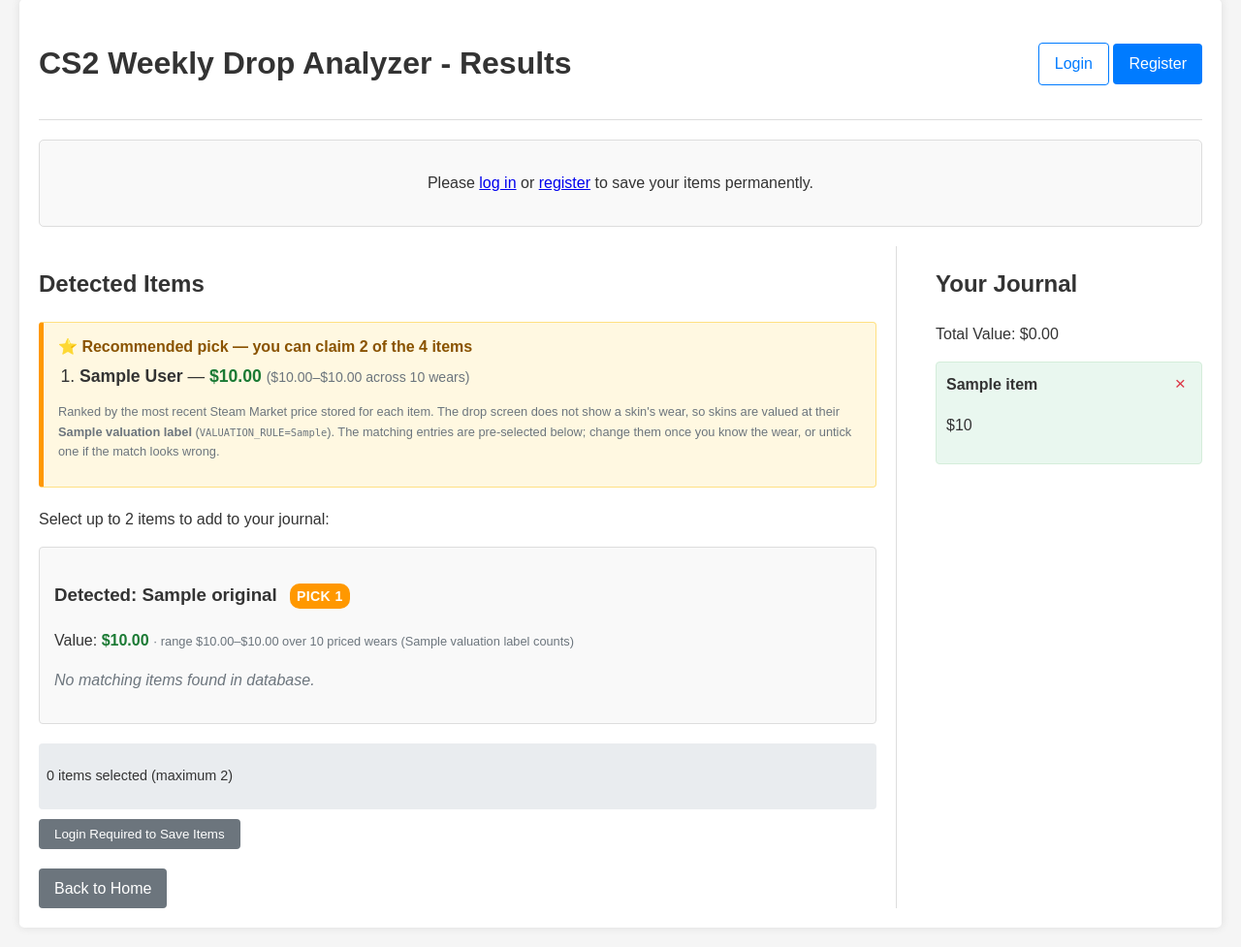
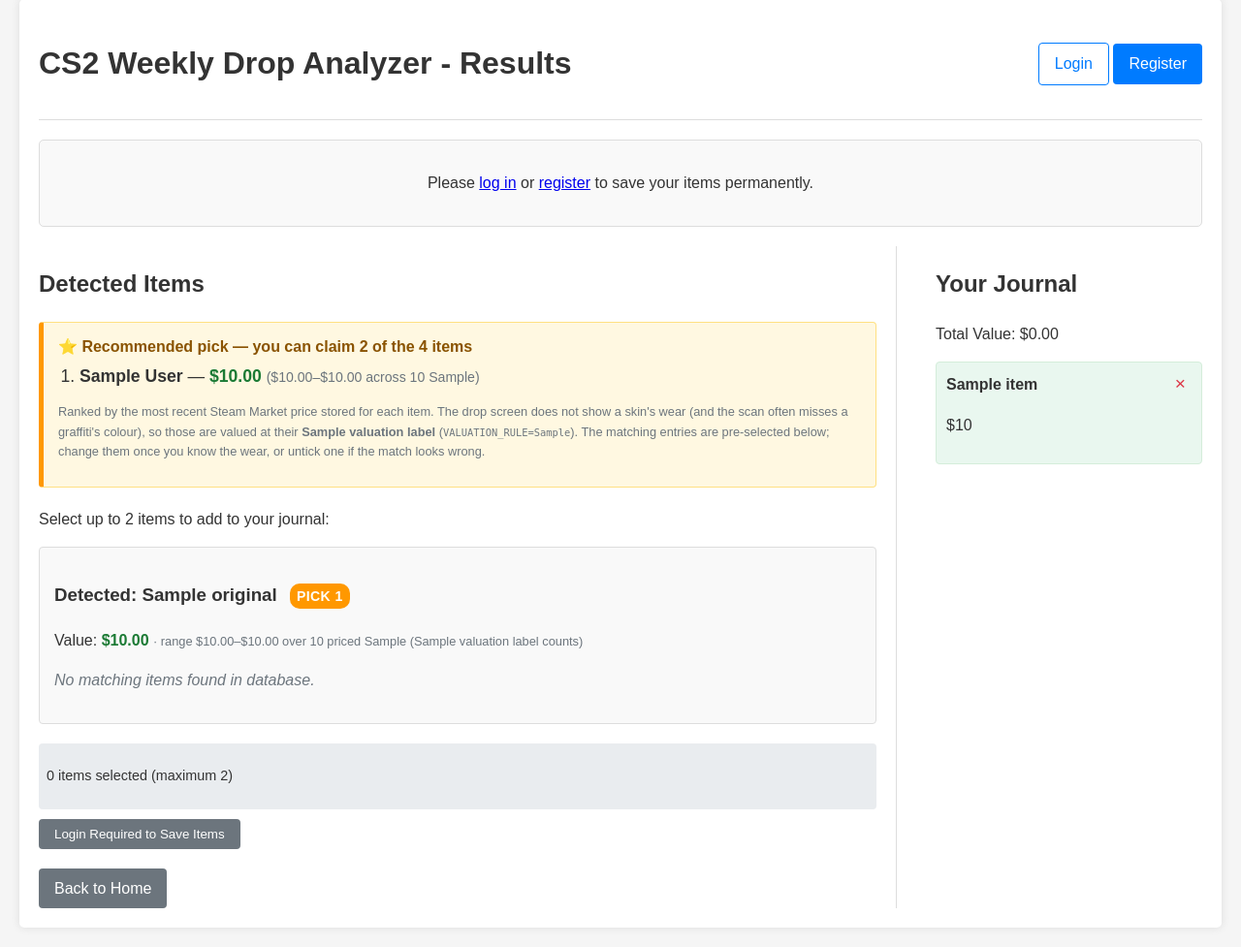
Before and after one commit to Bogzx/CS-Weekly-Item-Journal, a Flask app: template templates/results.html in a window 1280 px wide. Shown: the part 21-998 px from the top of the page at 97% size. Run offline with Flask 3, Linux system fonts and the light colour scheme; the template is opened without the code that fills it: most values are stand-ins (such as "Sample title", 1, 10 or a date in 2020); some libraries are stand-ins or nearby versions.

Commit message:
Treat a graffiti's unknown colour like a skin's unknown wear
Running the golden screenshot through the new pipeline showed the OCR
crop returns "Sealed Graffiti | Sorry" without the colour. Every colour
normalises to the same name, so the slot silently became whichever
colour came first in the table (Brick Red), at that colour's price.

When the colour is missing, the slot now lists all colours and is
valued over them with VALUATION_RULE, like a skin's wears; the page
says "colours" instead of "wears". When the colour was read, the
closest colour name is selected instead of the arbitrary top hit
(tolerating OCR slips such as "Tiger 0range").

```diff
--- a/app.py
+++ b/app.py
@@ -692,6 +692,27 @@ def ensure_dict(obj):
     # If all else fails, just wrap it in a dictionary
     return {'value': obj}
 
+def closest_graffiti_colour(ocr_colour, variations):
+    """The graffiti variation whose '(Colour)' best matches the OCR'd colour.
+
+    Returns None when nothing is reasonably close (an OCR fragment rather
+    than a colour), so the caller keeps the matcher's own pick.
+    """
+    from difflib import SequenceMatcher
+
+    wanted = ocr_colour.strip().lower()
+    best, best_ratio = None, 0.0
+    for variation in variations or []:
+        variation = ensure_dict(variation)
+        found = re.search(r'\(([^()]*)\)$', variation.get('name') or '')
+        if not found:
+            continue
+        ratio = SequenceMatcher(None, wanted, found.group(1).lower()).ratio()
+        if ratio > best_ratio:
+            best, best_ratio = variation, ratio
+    return best if best_ratio >= 0.6 else None
+
+
 def match_items_in_database(item_names):
     """Match detected item names to the database using the ItemMatcher."""
     results = []
@@ -771,9 +792,38 @@ def match_items_in_database(item_names):
                 # Use case matches instead of all matches
                 match_list = case_matches
 
-            # For graffiti items, only show the best match
+            # For graffiti items, only show the best match -- unless the OCR
+            # text lost the colour in brackets (the crop usually cuts it off),
+            # in which case the best match is an arbitrary colour and every
+            # colour is listed, like the wears of a skin.
             elif best_match.get('item_type') == 'graffiti':
+                colour = re.search(r'\(([^)]*)\)\s*$', cleaned_name)
+                if colour:
+                    # Every colour normalises to the same name, so the
+                    # matcher's top hit is an arbitrary one; use the colour
+                    # that was actually read.
+                    chosen = closest_graffiti_colour(colour.group(1), match_result['all_wear_variations'])
+                    if chosen is not None:
+                        best_match_entry.update(
+                            id=chosen.get('id'), name=chosen.get('name', 'Unknown Item'),
+                            collection=chosen.get('collection', ''), price=chosen.get('price'),
+                            price_type=chosen.get('price_type', 'unknown'))
                 match_list = [best_match_entry]
+                if not colour:
+                    for variation in match_result['all_wear_variations']:
+                        variation = ensure_dict(variation)
+                        if variation.get('id') == best_match.get('id'):
+                            continue
+                        match_list.append({
+                            'id': variation.get('id'),
+                            'name': variation.get('name', 'Unknown Item'),
+                            'collection': variation.get('collection', ''),
+                            'price': variation.get('price'),
+                            'price_type': variation.get('price_type', 'unknown'),
+                            'item_type': variation.get('item_type', ''),
+                            'score': 0.0,
+                            'confidence': 'variation'
+                        })
 
             # For all other items, process normally
             else:
@@ -856,17 +906,24 @@ def _as_price(value):
     return price
 
 
+GRAFFITI_PREFIX = 'Sealed Graffiti | '
+
+
 def base_item_name(name):
-    """Strip a trailing skin wear, e.g. 'AK-47 | Redline (Field-Tested)' -> 'AK-47 | Redline'.
-
-    Only the five wears are stripped. A graffiti colour such as
-    '(Tiger Orange)' names a different market item, not a wear, and stays.
+    """The item without the variant the drop screen does not reliably show.
+
+    'AK-47 | Redline (Field-Tested)' -> 'AK-47 | Redline' (the screen never
+    shows wear) and 'Sealed Graffiti | Sorry (Tiger Orange)' ->
+    'Sealed Graffiti | Sorry' (the OCR crop usually cuts the colour off).
+    Anything else is returned unchanged.
     """
     name = name or ''
     for wear in WEAR_NAMES:
         suffix = f' ({wear})'
         if name.endswith(suffix):
             return name[:-len(suffix)]
+    if name.startswith(GRAFFITI_PREFIX):
+        return re.sub(r'\s*\([^()]*\)$', '', name)
     return name
 
 
@@ -890,8 +947,9 @@ def annotate_recommendation(item_results, rule=None, picks=RECOMMENDED_PICKS):
     sometimes a *different item* that merely fuzzy-matched the OCR text -- so
     skins were systematically overvalued against cases and graffiti.
 
-    Now a slot is valued only over its **top match's own wear variants**
-    (same item name once the wear is stripped). `rule` decides which of those
+    Now a slot is valued only over its **top match's own variants** (same
+    item once the wear -- or a graffiti's colour, when OCR lost it -- is
+    stripped; see base_item_name). `rule` decides which of those
     prices counts; see VALUATION_RULES. The full min-max range is kept for
     the template.
 
@@ -900,7 +958,8 @@ def annotate_recommendation(item_results, rule=None, picks=RECOMMENDED_PICKS):
     value came from pre-selected.
 
     Sets on every slot: `value`, `value_match`, `price_min`, `price_max`,
-    `priced_variants`, `variant_count` and `display_name`; on every match:
+    `priced_variants`, `variant_count`, `variant_kind` and `display_name`;
+    on every match:
     `price_value`. Recommended slots and their `value_match` also get
     `recommended = True`, and slots get `pick_rank` (1-based).
 
@@ -918,7 +977,8 @@ def annotate_recommendation(item_results, rule=None, picks=RECOMMENDED_PICKS):
             match['price_value'] = _as_price(match.get('price'))
 
         result.update(value=None, value_match=None, price_min=None, price_max=None,
-                      priced_variants=0, variant_count=0, display_name=None)
+                      priced_variants=0, variant_count=0, display_name=None,
+                      variant_kind='wears')
         if not matches:
             continue
 
@@ -928,6 +988,8 @@ def annotate_recommendation(item_results, rule=None, picks=RECOMMENDED_PICKS):
                         key=lambda m: m['price_value'])
 
         result['display_name'] = family_name
+        if family_name.startswith(GRAFFITI_PREFIX):
+            result['variant_kind'] = 'colours'
         result['variant_count'] = len(family)
         result['priced_variants'] = len(priced)
         if not priced:
--- a/templates/results.html
+++ b/templates/results.html
@@ -323,15 +323,15 @@
                             <strong>{{ rec.display_name }}</strong>
                             — <span class="rec-price">${{ "%.2f"|format(rec.value) }}</span>
                             {% if rec.priced_variants > 1 %}
-                            <span class="score">(${{ "%.2f"|format(rec.price_min) }}–${{ "%.2f"|format(rec.price_max) }} across {{ rec.priced_variants }} wears)</span>
+                            <span class="score">(${{ "%.2f"|format(rec.price_min) }}–${{ "%.2f"|format(rec.price_max) }} across {{ rec.priced_variants }} {{ rec.variant_kind }})</span>
                             {% endif %}
                         </li>
                     {% endfor %}
                     </ol>
                     <p class="score">
                         Ranked by the most recent Steam Market price stored for each item. The drop
-                        screen does not show a skin's wear, so skins are valued at their
-                        <strong>{{ valuation_label }}</strong> (<code>VALUATION_RULE={{ valuation_rule }}</code>).
+                        screen does not show a skin's wear (and the scan often misses a graffiti's
+                        colour), so those are valued at their <strong>{{ valuation_label }}</strong> (<code>VALUATION_RULE={{ valuation_rule }}</code>).
                         The matching entries are pre-selected below; change them once you know the wear,
                         or untick one if the match looks wrong.
                     </p>
@@ -362,7 +362,7 @@
                         <p class="slot-value">
                             Value: <span class="price-tag">${{ "%.2f"|format(result.value) }}</span>
                             {% if result.priced_variants > 1 %}
-                            <span class="score">· range ${{ "%.2f"|format(result.price_min) }}–${{ "%.2f"|format(result.price_max) }} over {{ result.priced_variants }} priced wears ({{ valuation_label }} counts)</span>
+                            <span class="score">· range ${{ "%.2f"|format(result.price_min) }}–${{ "%.2f"|format(result.price_max) }} over {{ result.priced_variants }} priced {{ result.variant_kind }} ({{ valuation_label }} counts)</span>
                             {% endif %}
                         </p>
                         {% endif %}
```
Also changed, not shown: tests/test_recommendation.py (+52 -2 lines), README.md.
